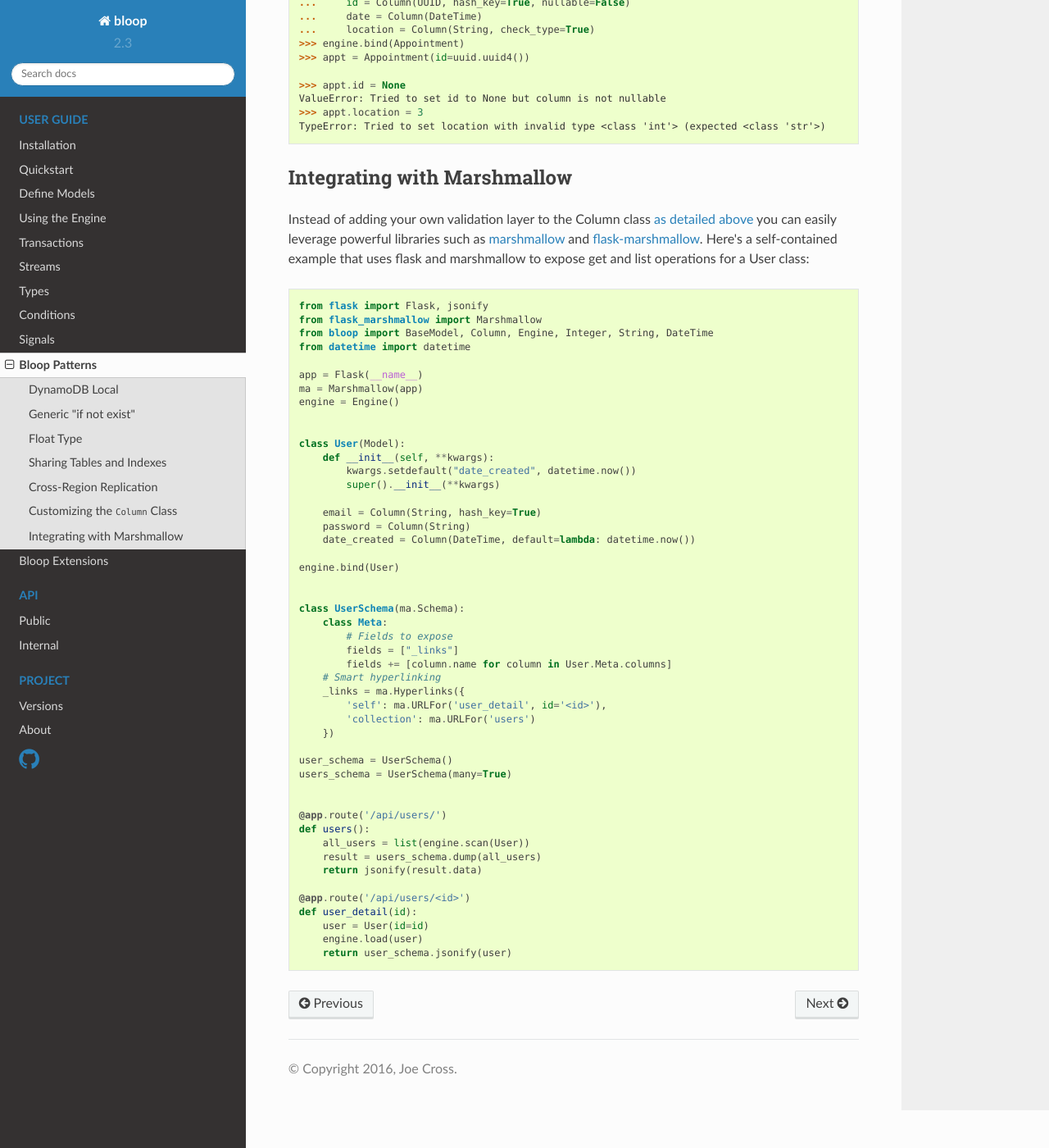
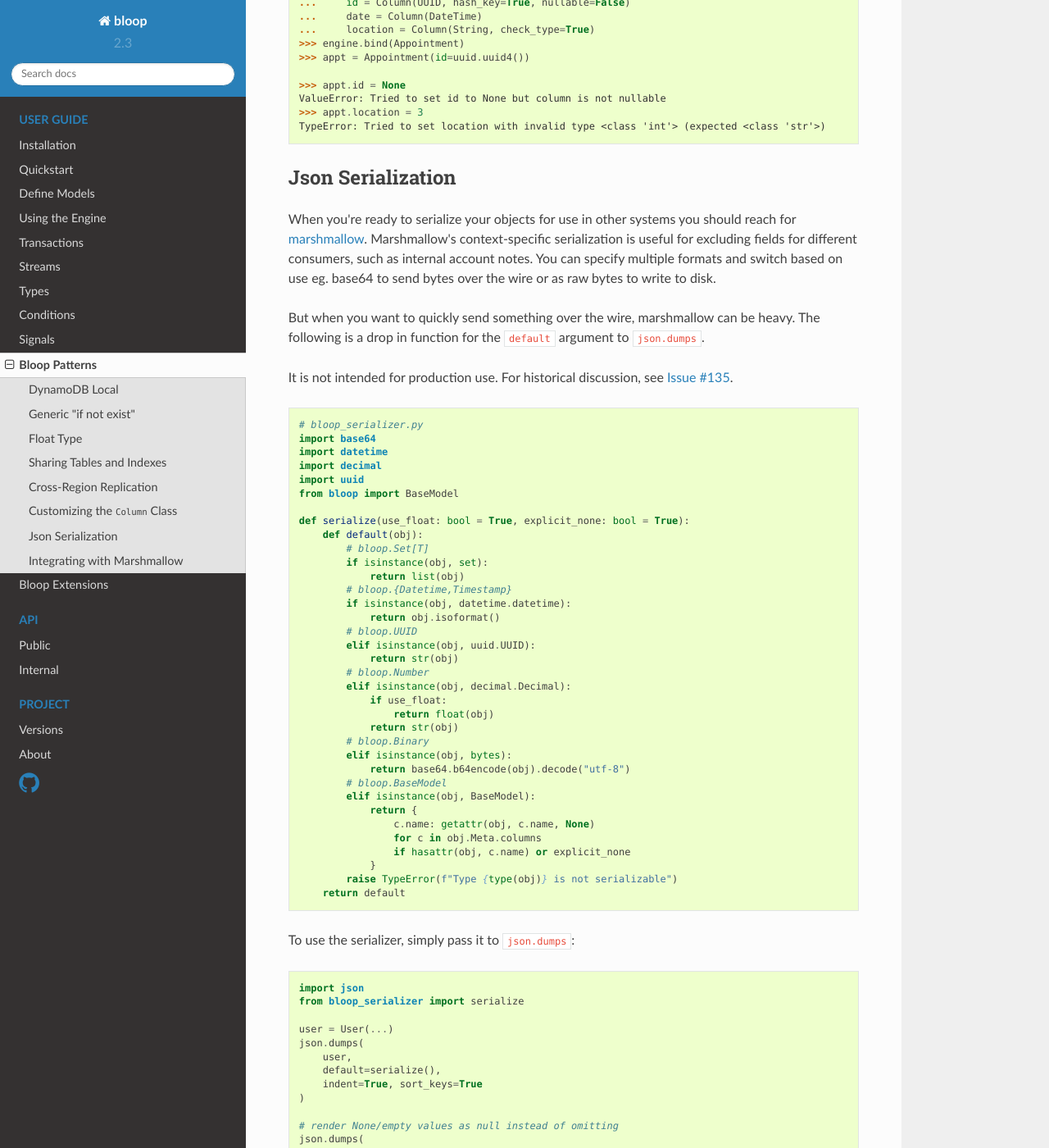
Before and after one commit to numberoverzero/bloop, a Sphinx documentation site: the page built from docs/user/patterns.rst, in a window 1280 px wide and 1400 px high, scrolled down 4798 px. Shown: the whole window at 82% size. Built offline with Sphinx 7.4.7 and the Read the Docs theme 2.0.0, drawn with Linux system fonts in a browser that asks for light colours; some of the changed text lies outside the part shown.

Commit message:
Document json dumps pattern #135

```diff
--- a/docs/user/patterns.rst
+++ b/docs/user/patterns.rst
@@ -280,6 +280,86 @@ Using this class, a type failure looks like:
     >>> appt.location = 3
     TypeError: Tried to set location with invalid type <class 'int'> (expected <class 'str'>)
 
+
+====================
+ Json Serialization
+====================
+
+When you're ready to serialize your objects for use in other systems you should reach for `marshmallow`__.
+Marshmallow's context-specific serialization is useful for excluding fields for different consumers,
+such as internal account notes.  You can specify multiple formats and switch based on use eg. base64 to send bytes
+over the wire or as raw bytes to write to disk.
+
+But when you want to quickly send something over the wire, marshmallow can be heavy.
+The following is a drop in function for the ``default`` argument to ``json.dumps``.
+
+It is not intended for production use.  For historical discussion, see `Issue #135`_.
+
+.. code-block:: python
+
+    # bloop_serializer.py
+    import base64
+    import datetime
+    import decimal
+    import uuid
+    from bloop import BaseModel
+
+    def serialize(use_float: bool = True, explicit_none: bool = True):
+        def default(obj):
+            # bloop.Set[T]
+            if isinstance(obj, set):
+                return list(obj)
+            # bloop.{Datetime,Timestamp}
+            if isinstance(obj, datetime.datetime):
+                return obj.isoformat()
+            # bloop.UUID
+            elif isinstance(obj, uuid.UUID):
+                return str(obj)
+            # bloop.Number
+            elif isinstance(obj, decimal.Decimal):
+                if use_float:
+                    return float(obj)
+                return str(obj)
+            # bloop.Binary
+            elif isinstance(obj, bytes):
+                return base64.b64encode(obj).decode("utf-8")
+            # bloop.BaseModel
+            elif isinstance(obj, BaseModel):
+                return {
+                    c.name: getattr(obj, c.name, None)
+                    for c in obj.Meta.columns
+                    if hasattr(obj, c.name) or explicit_none
+                }
+            raise TypeError(f"Type {type(obj)} is not serializable")
+        return default
+
+
+To use the serializer, simply pass it to ``json.dumps``:
+
+.. code-block:: python
+
+    import json
+    from bloop_serializer import serialize
+
+    user = User(...)
+    json.dumps(
+        user,
+        default=serialize(),
+        indent=True, sort_keys=True
+    )
+
+    # render None/empty values as null instead of omitting
+    json.dumps(
+        user,
+        default=serialize(explicit_none=True),
+        indent=True, sort_keys=True
+    )
+
+
+__ https://marshmallow.readthedocs.io
+
+.. _Issue #135: https://github.com/numberoverzero/bloop/issues/135
+
 .. _marshmallow-pattern:
 
 ==============================
```
